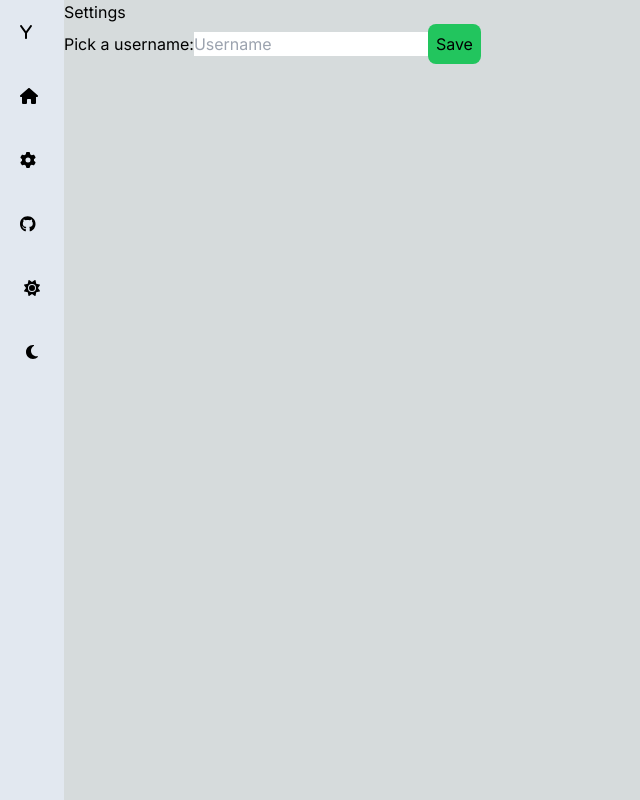
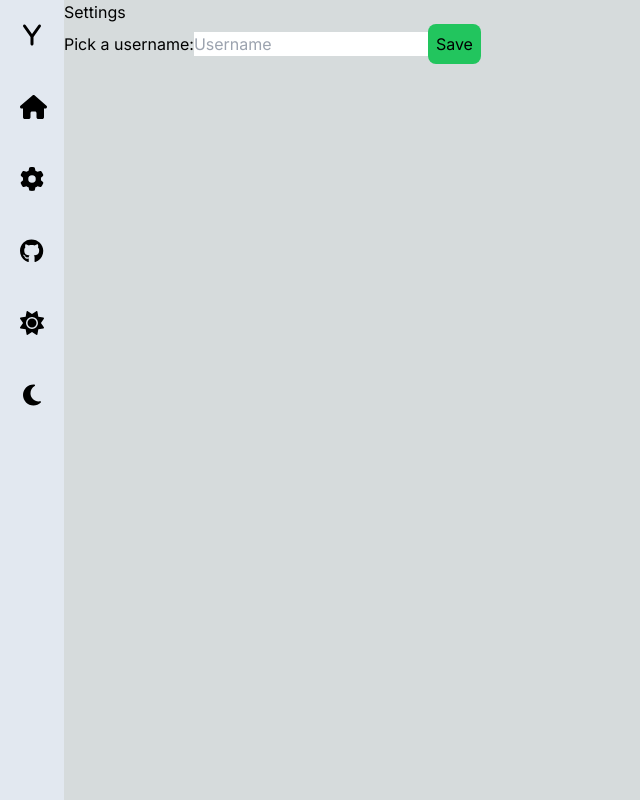
Before and after one commit to MatthewLavine/yet-another-chat-app, a Next.js app: page /settings in a window 1280 px wide. Shown: the whole page, without its empty margins (0-640 px from the left). Built offline with nearby package versions, Linux system fonts and the light colour scheme.

Commit message:
Fix menubar sizing and room skeleton theme

```diff
--- a/app/ui/menu-bar.jsx
+++ b/app/ui/menu-bar.jsx
@@ -18,7 +18,7 @@ export default function MenuBar() {
 
   return (
     <>
-      <div className="flex w-16 flex-none flex-col bg-slate-200 dark:bg-slate-800 dark:text-white">
+      <div className="flex w-16 flex-col bg-slate-200 text-center text-2xl dark:bg-slate-800 dark:text-white">
         <Link href="/" className="p-5">
           <FontAwesomeIcon icon={faY} />
         </Link>
--- a/app/ui/rooms-skeleton.jsx
+++ b/app/ui/rooms-skeleton.jsx
@@ -1,7 +1,7 @@
 export default async function RoomsSkeleton() {
   return (
     <>
-      <div className="flex h-screen w-60 flex-col bg-slate-100 p-5">
+      <div className="flex h-screen w-60 flex-col bg-slate-100 p-5 dark:bg-slate-700 dark:text-white">
         <h2 className="text-lg">Rooms (0)</h2>
         <div className="p-2">Loading...</div>
       </div>
```
